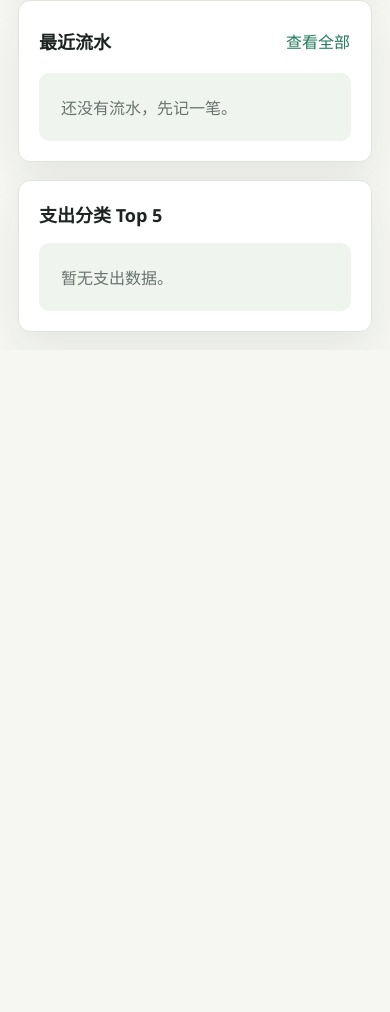
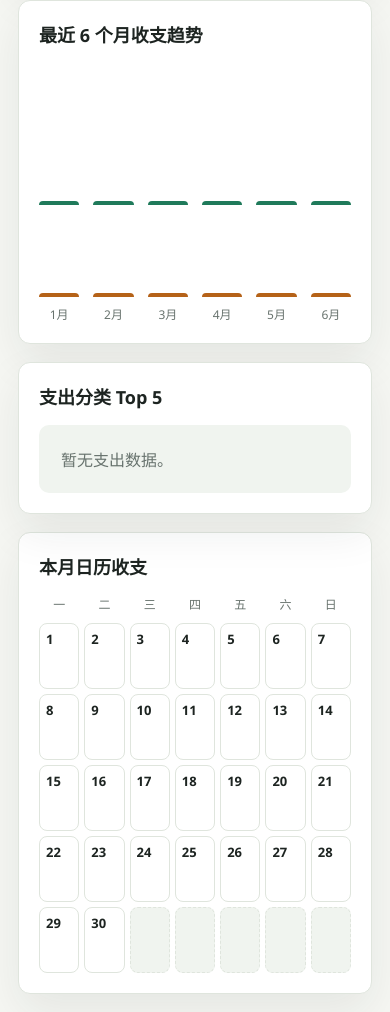
Before and after one commit to Kitee3/personal-ledger, a React (Vite) app: page / in a window 390 px wide. Shown: the part 1177-2189 px from the top of the page. Before the commit the page ends 1527 px from the top, so only its background shows below. Built offline with nearby package versions, Linux system fonts and the light colour scheme.

Commit message:
Enhance dashboard cashflow analysis

```diff
--- a/src/main.jsx
+++ b/src/main.jsx
@@ -459,7 +459,7 @@ function App() {
   const [activeView, setActiveView] = useState(views.some(([key]) => key === initialView) ? initialView : "dashboard");
   const [state, setState] = useState(loadState);
   const [entryType, setEntryType] = useState("expense");
-  const [filters, setFilters] = useState({ search: "", type: "all", trip: "all" });
+  const [filters, setFilters] = useState({ search: "", type: "all", trip: "all", category: "all" });
   const [pendingImportRows, setPendingImportRows] = useState([]);
   const [editingTransactionId, setEditingTransactionId] = useState("");
   const [transactionDraft, setTransactionDraft] = useState(null);
@@ -528,6 +528,21 @@ function App() {
       .filter((transaction) => transaction.type === "expense")
       .forEach((transaction) => groups.set(transaction.category, (groups.get(transaction.category) || 0) + Number(transaction.amount)));
     return [...groups.entries()].sort((a, b) => b[1] - a[1]);
+  }
+
+  function getTransactionCategoryOptions(type = filters.type) {
+    if (type === "income") return state.incomeCategories;
+    if (type === "expense") return state.expenseCategories;
+    return [...new Set([...state.expenseCategories, ...state.incomeCategories])];
+  }
+
+  function updateTransactionTypeFilter(type) {
+    const categoryOptions = getTransactionCategoryOptions(type);
+    setFilters((current) => ({
+      ...current,
+      type,
+      category: current.category === "all" || categoryOptions.includes(current.category) ? current.category : "all",
+    }));
   }
 
   function exportJson() {
@@ -1076,10 +1091,11 @@ function App() {
   }, []);
 
   const categories = entryType === "expense" ? state.expenseCategories : state.incomeCategories;
-  const recent = state.transactions.filter((transaction) => !transaction.deletedAt).sort(byDateDesc).slice(0, 10);
+  const transactionCategoryOptions = getTransactionCategoryOptions();
   const filteredTransactions = state.transactions
     .filter((transaction) => !transaction.deletedAt)
     .filter((transaction) => (filters.type === "all" ? true : transaction.type === filters.type))
+    .filter((transaction) => (filters.category === "all" ? true : transaction.category === filters.category))
     .filter((transaction) => (filters.trip === "all" ? true : filters.trip === "trip" ? transaction.isTrip : !transaction.isTrip))
     .filter((transaction) => {
       const search = filters.search.trim().toLowerCase();
@@ -1147,19 +1163,18 @@ function App() {
             />
             <div className="two-column">
               <section className="panel">
-                <div className="panel-head">
-                  <h3>最近流水</h3>
-                  <button className="text-btn" type="button" onClick={() => setActiveView("transactions")}>
-                    查看全部
-                  </button>
-                </div>
-                <div className="list">{recent.length ? recent.map((item) => <TransactionCard key={item.id} item={item} attachments={state.attachments || []} getAccountName={getAccountName} getTripName={getTripName} />) : <div className="empty">还没有流水，先记一笔。</div>}</div>
+                <h3>最近 6 个月收支趋势</h3>
+                <MonthChart transactions={state.transactions} />
               </section>
               <section className="panel">
                 <h3>支出分类 Top 5</h3>
-                <Bars rows={groupExpenseByCategory(monthTransactions).slice(0, 5)} />
+                <Bars rows={groupExpenseByCategory(monthTransactions).slice(0, 5)} showPercent />
               </section>
             </div>
+            <section className="panel calendar-panel">
+              <h3>本月日历收支</h3>
+              <CashflowCalendar transactions={state.transactions} />
+            </section>
           </>
         )}
 
@@ -1263,10 +1278,14 @@ function App() {
           <>
             <div className="toolbar">
               <input placeholder="搜索商户、备注、分类" value={filters.search} onChange={(event) => setFilters({ ...filters, search: event.target.value })} />
-              <select value={filters.type} onChange={(event) => setFilters({ ...filters, type: event.target.value })}>
+              <select value={filters.type} onChange={(event) => updateTransactionTypeFilter(event.target.value)}>
                 <option value="all">全部类型</option>
                 <option value="expense">支出</option>
                 <option value="income">收入</option>
+              </select>
+              <select value={filters.category} onChange={(event) => setFilters({ ...filters, category: event.target.value })}>
+                <option value="all">全部分类</option>
+                {transactionCategoryOptions.map((category) => <option key={category} value={category}>{category}</option>)}
               </select>
               <select value={filters.trip} onChange={(event) => setFilters({ ...filters, trip: event.target.value })}>
                 <option value="all">全部流水</option>
@@ -1541,10 +1560,15 @@ function TransactionCard({ item, attachments, getAccountName, getTripName }) {
   );
 }
 
-function Bars({ rows }) {
+function Bars({ rows, showPercent = false }) {
   if (!rows.length) return <div className="empty">暂无支出数据。</div>;
+  const total = rows.reduce((sum, [, amount]) => sum + Number(amount || 0), 0);
   const max = Math.max(...rows.map(([, amount]) => amount), 1);
-  return <div className="bars">{rows.map(([label, amount]) => <div className="bar-row" key={label}><div className="bar-label"><span>{label}</span><strong>{money(amount)}</strong></div><div className="bar-track"><div className="bar-fill" style={{ width: `${Math.max((amount / max) * 100, 4)}%` }}></div></div></div>)}</div>;
+  return <div className="bars">{rows.map(([label, amount]) => {
+    const percent = total ? (Number(amount || 0) / total) * 100 : 0;
+    const width = Math.max((Number(amount || 0) / max) * 100, 4) + "%";
+    return <div className="bar-row" key={label}><div className="bar-label"><span>{label}</span><span className="bar-value"><strong>{money(amount)}</strong>{showPercent ? <em>{percent.toFixed(1)}%</em> : null}</span></div><div className="bar-track"><div className="bar-fill" style={{ width }}></div></div></div>;
+  })}</div>;
 }
 
 function CategoryPicker({ label, name, categories, value, onChange, allowAuto = false, compact = false }) {
@@ -1653,6 +1677,31 @@ function AccountBalances({ state }) {
   })}</div>;
 }
 
+function CashflowCalendar({ transactions }) {
+  const now = new Date();
+  const year = now.getFullYear();
+  const month = now.getMonth();
+  const monthKey = getMonthKey(now);
+  const daysInMonth = new Date(year, month + 1, 0).getDate();
+  const firstWeekday = (new Date(year, month, 1).getDay() + 6) % 7;
+  const days = Array.from({ length: daysInMonth }, (_, index) => ({
+    day: index + 1,
+    key: monthKey + "-" + String(index + 1).padStart(2, "0"),
+    income: 0,
+    expense: 0,
+  }));
+  transactions
+    .filter((transaction) => !transaction.deletedAt && String(transaction.occurredAt || "").startsWith(monthKey))
+    .forEach((transaction) => {
+      const day = Number(String(transaction.occurredAt).slice(8, 10));
+      const bucket = days[day - 1];
+      if (bucket) bucket[transaction.type === "income" ? "income" : "expense"] += Number(transaction.amount);
+    });
+  const cells = [...Array(firstWeekday).fill(null), ...days];
+  while (cells.length % 7) cells.push(null);
+  return <div className="cashflow-calendar"><div className="calendar-weekdays">{["一", "二", "三", "四", "五", "六", "日"].map((day) => <span key={day}>{day}</span>)}</div><div className="calendar-grid">{cells.map((day, index) => day ? <div className="calendar-day" key={day.key}><strong>{day.day}</strong><div className="calendar-amounts">{day.income ? <span className="money-income">+{money(day.income)}</span> : null}{day.expense ? <span className="money-expense">-{money(day.expense)}</span> : null}</div></div> : <div className="calendar-day empty-day" key={"empty-" + index}></div>)}</div></div>;
+}
+
 function MonthChart({ transactions }) {
   const months = [];
   const now = new Date();
--- a/styles.css
+++ b/styles.css
@@ -332,6 +332,25 @@ button {
   font-size: 14px;
 }
 
+.bar-label > span:first-child {
+  min-width: 0;
+  overflow: hidden;
+  text-overflow: ellipsis;
+}
+
+.bar-value {
+  display: inline-flex;
+  align-items: baseline;
+  gap: 8px;
+  flex: 0 0 auto;
+}
+
+.bar-value em {
+  color: var(--muted);
+  font-size: 12px;
+  font-style: normal;
+}
+
 .bar-track {
   height: 10px;
   border-radius: 999px;
@@ -456,7 +475,7 @@ textarea {
 
 .toolbar {
   display: grid;
-  grid-template-columns: minmax(220px, 1fr) 160px 160px;
+  grid-template-columns: minmax(220px, 1fr) 150px minmax(180px, 220px) 160px;
   gap: 12px;
   margin-bottom: 14px;
 }
@@ -657,6 +676,77 @@ th.num {
   background: var(--danger);
 }
 
+.calendar-panel {
+  margin-top: 18px;
+}
+
+.cashflow-calendar {
+  display: grid;
+  gap: 10px;
+}
+
+.calendar-weekdays,
+.calendar-grid {
+  display: grid;
+  grid-template-columns: repeat(7, minmax(0, 1fr));
+  gap: 8px;
+}
+
+.calendar-weekdays span {
+  color: var(--muted);
+  font-size: 12px;
+  text-align: center;
+}
+
+.calendar-day {
+  min-height: 86px;
+  padding: 9px;
+  display: grid;
+  align-content: start;
+  gap: 8px;
+  border: 1px solid var(--line);
+  border-radius: 8px;
+  background: #fff;
+}
+
+.calendar-day strong {
+  font-size: 13px;
+}
+
+.calendar-day.empty-day {
+  background: var(--surface-strong);
+  border-style: dashed;
+}
+
+.calendar-amounts {
+  display: grid;
+  gap: 4px;
+  font-size: 12px;
+  line-height: 1.25;
+}
+
+.calendar-amounts span {
+  overflow: hidden;
+  text-overflow: ellipsis;
+  white-space: nowrap;
+}
+
+@media (max-width: 640px) {
+  .calendar-weekdays,
+  .calendar-grid {
+    gap: 5px;
+  }
+
+  .calendar-day {
+    min-height: 66px;
+    padding: 6px;
+  }
+
+  .calendar-amounts {
+    font-size: 10px;
+  }
+}
+
 @media (max-width: 960px) {
   .app-shell {
     grid-template-columns: 1fr;
```
